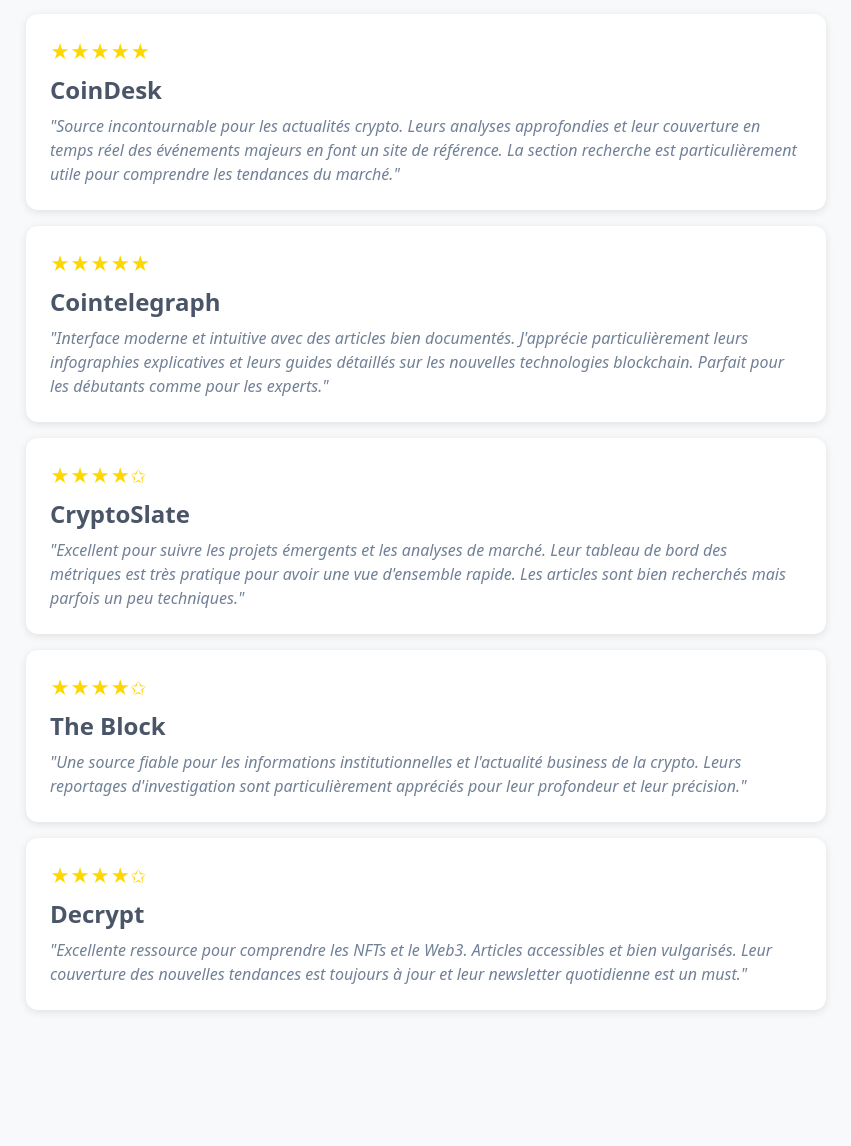
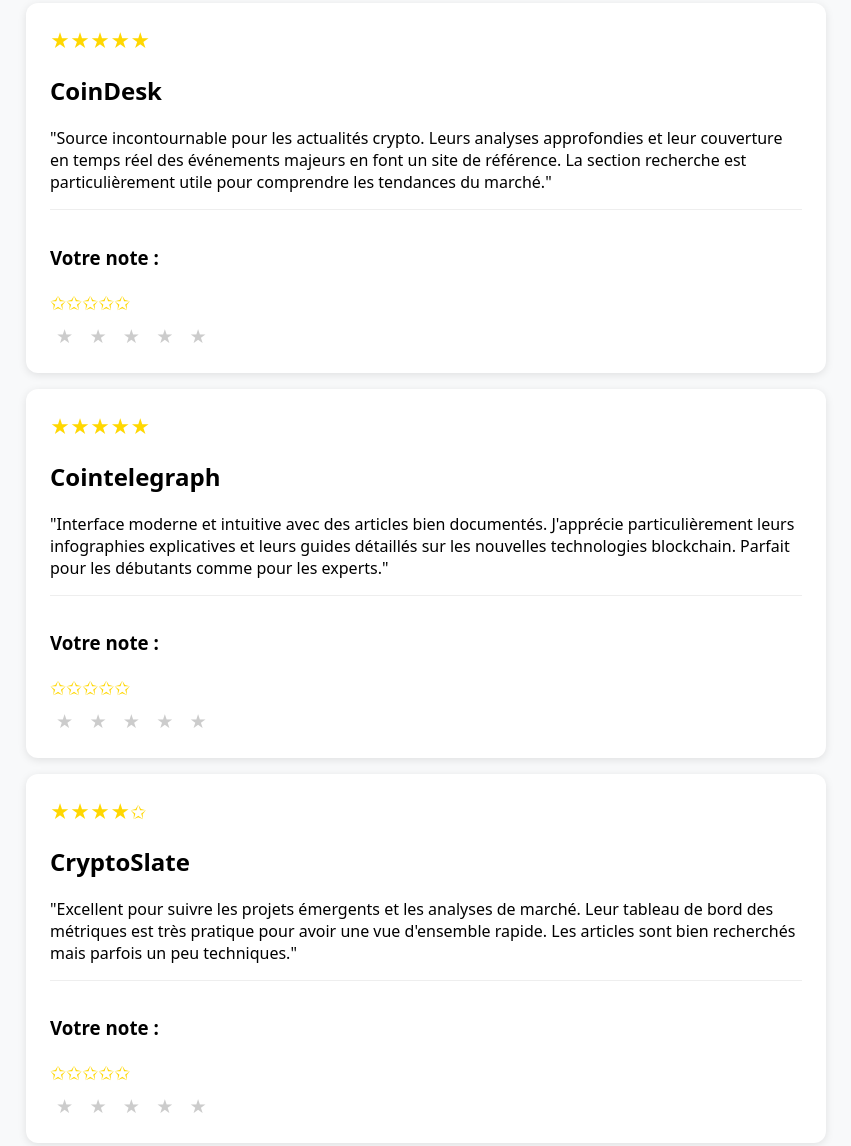
Before and after one commit to almarick78/crypto-news-website, a plain HTML site: page index.html in a window 1280 px wide. Shown: the part 93-1239 px from the top of the page, without its empty margins (214-1065 px from the left). Before the commit the page ends 1135 px from the top, so only its background shows below. Drawn offline with Linux system fonts and the light colour scheme.

Commit message:
Ajout du système de notation utilisateur

```diff
--- a/index.html
+++ b/index.html
@@ -1,6 +1,16 @@
 <!DOCTYPE html>
 <html>
 <head>
+  <script>
+    function rateWebsite(siteId, rating) {
+      const site = document.getElementById(siteId);
+      const userRating = site.querySelector('.user-rating');
+      userRating.innerHTML = '★'.repeat(rating) + '✩'.repeat(5-rating);
+
+      // Simuler la sauvegarde
+      alert('Note enregistrée : ' + rating + ' étoiles');
+    }
+  </script>
   <style>
     body {
       font-family: system-ui, -apple-system, sans-serif;
@@ -17,71 +27,130 @@
       box-shadow: 0 2px 8px rgba(0,0,0,0.1);
       transition: transform 0.2s;
     }
-    .card:hover {
-      transform: translateY(-2px);
-    }
     .rating {
       color: #ffd700;
       font-size: 1.2rem;
       margin-bottom: 0.5rem;
     }
-    h1 {
-      color: #2d3748;
-      text-align: center;
-      margin-bottom: 2rem;
+    .user-rating-section {
+      margin-top: 1rem;
+      padding-top: 1rem;
+      border-top: 1px solid #eee;
     }
-    h2 {
-      color: #4a5568;
-      margin: 0 0 0.5rem 0;
+    .user-rating {
+      color: #ffd700;
+      font-size: 1.2rem;
+      margin: 0.5rem 0;
     }
-    .review {
-      color: #718096;
-      font-style: italic;
-      line-height: 1.5;
+    .rating-buttons button {
+      background: none;
+      border: none;
+      font-size: 1.2rem;
+      color: #ccc;
+      cursor: pointer;
+      transition: color 0.2s;
+    }
+    .rating-buttons button:hover {
+      color: #ffd700;
     }
   </style>
 </head>
 <body>
   <h1>🌟 Top 5 Sites d'Actualités Crypto</h1>
 
-  <div class="card">
+  <div class="card" id="coindesk">
     <div class="rating">★★★★★</div>
     <h2>CoinDesk</h2>
     <div class="review">
       "Source incontournable pour les actualités crypto. Leurs analyses approfondies et leur couverture en temps réel des événements majeurs en font un site de référence. La section recherche est particulièrement utile pour comprendre les tendances du marché."
     </div>
+    <div class="user-rating-section">
+      <h3>Votre note :</h3>
+      <div class="user-rating">✩✩✩✩✩</div>
+      <div class="rating-buttons">
+        <button onclick="rateWebsite('coindesk', 1)">★</button>
+        <button onclick="rateWebsite('coindesk', 2)">★</button>
+        <button onclick="rateWebsite('coindesk', 3)">★</button>
+        <button onclick="rateWebsite('coindesk', 4)">★</button>
+        <button onclick="rateWebsite('coindesk', 5)">★</button>
+      </div>
+    </div>
   </div>
 
-  <div class="card">
+  <div class="card" id="cointelegraph">
     <div class="rating">★★★★★</div>
     <h2>Cointelegraph</h2>
     <div class="review">
       "Interface moderne et intuitive avec des articles bien documentés. J'apprécie particulièrement leurs infographies explicatives et leurs guides détaillés sur les nouvelles technologies blockchain. Parfait pour les débutants comme pour les experts."
     </div>
+    <div class="user-rating-section">
+      <h3>Votre note :</h3>
+      <div class="user-rating">✩✩✩✩✩</div>
+      <div class="rating-buttons">
+        <button onclick="rateWebsite('cointelegraph', 1)">★</button>
+        <button onclick="rateWebsite('cointelegraph', 2)">★</button>
+        <button onclick="rateWebsite('cointelegraph', 3)">★</button>
+        <button onclick="rateWebsite('cointelegraph', 4)">★</button>
+        <button onclick="rateWebsite('cointelegraph', 5)">★</button>
+      </div>
+    </div>
   </div>
 
-  <div class="card">
+  <div class="card" id="cryptoslate">
     <div class="rating">★★★★✩</div>
     <h2>CryptoSlate</h2>
     <div class="review">
       "Excellent pour suivre les projets émergents et les analyses de marché. Leur tableau de bord des métriques est très pratique pour avoir une vue d'ensemble rapide. Les articles sont bien recherchés mais parfois un peu techniques."
     </div>
+    <div class="user-rating-section">
+      <h3>Votre note :</h3>
+      <div class="user-rating">✩✩✩✩✩</div>
+      <div class="rating-buttons">
+        <button onclick="rateWebsite('cryptoslate', 1)">★</button>
+        <button onclick="rateWebsite('cryptoslate', 2)">★</button>
+        <button onclick="rateWebsite('cryptoslate', 3)">★</button>
+        <button onclick="rateWebsite('cryptoslate', 4)">★</button>
+        <button onclick="rateWebsite('cryptoslate', 5)">★</button>
+      </div>
+    </div>
   </div>
 
-  <div class="card">
+  <div class="card" id="theblock">
     <div class="rating">★★★★✩</div>
     <h2>The Block</h2>
     <div class="review">
       "Une source fiable pour les informations institutionnelles et l'actualité business de la crypto. Leurs reportages d'investigation sont particulièrement appréciés pour leur profondeur et leur précision."
     </div>
+    <div class="user-rating-section">
+      <h3>Votre note :</h3>
+      <div class="user-rating">✩✩✩✩✩</div>
+      <div class="rating-buttons">
+        <button onclick="rateWebsite('theblock', 1)">★</button>
+        <button onclick="rateWebsite('theblock', 2)">★</button>
+        <button onclick="rateWebsite('theblock', 3)">★</button>
+        <button onclick="rateWebsite('theblock', 4)">★</button>
+        <button onclick="rateWebsite('theblock', 5)">★</button>
+      </div>
+    </div>
   </div>
 
-  <div class="card">
+  <div class="card" id="decrypt">
     <div class="rating">★★★★✩</div>
     <h2>Decrypt</h2>
     <div class="review">
       "Excellente ressource pour comprendre les NFTs et le Web3. Articles accessibles et bien vulgarisés. Leur couverture des nouvelles tendances est toujours à jour et leur newsletter quotidienne est un must."
     </div>
+    <div class="user-rating-section">
+      <h3>Votre note :</h3>
+      <div class="user-rating">✩✩✩✩✩</div>
+      <div class="rating-buttons">
+        <button onclick="rateWebsite('decrypt', 1)">★</button>
+        <button onclick="rateWebsite('decrypt', 2)">★</button>
+        <button onclick="rateWebsite('decrypt', 3)">★</button>
+        <button onclick="rateWebsite('decrypt', 4)">★</button>
+        <button onclick="rateWebsite('decrypt', 5)">★</button>
+      </div>
+    </div>
   </div>
 </body>
 </html>
```
